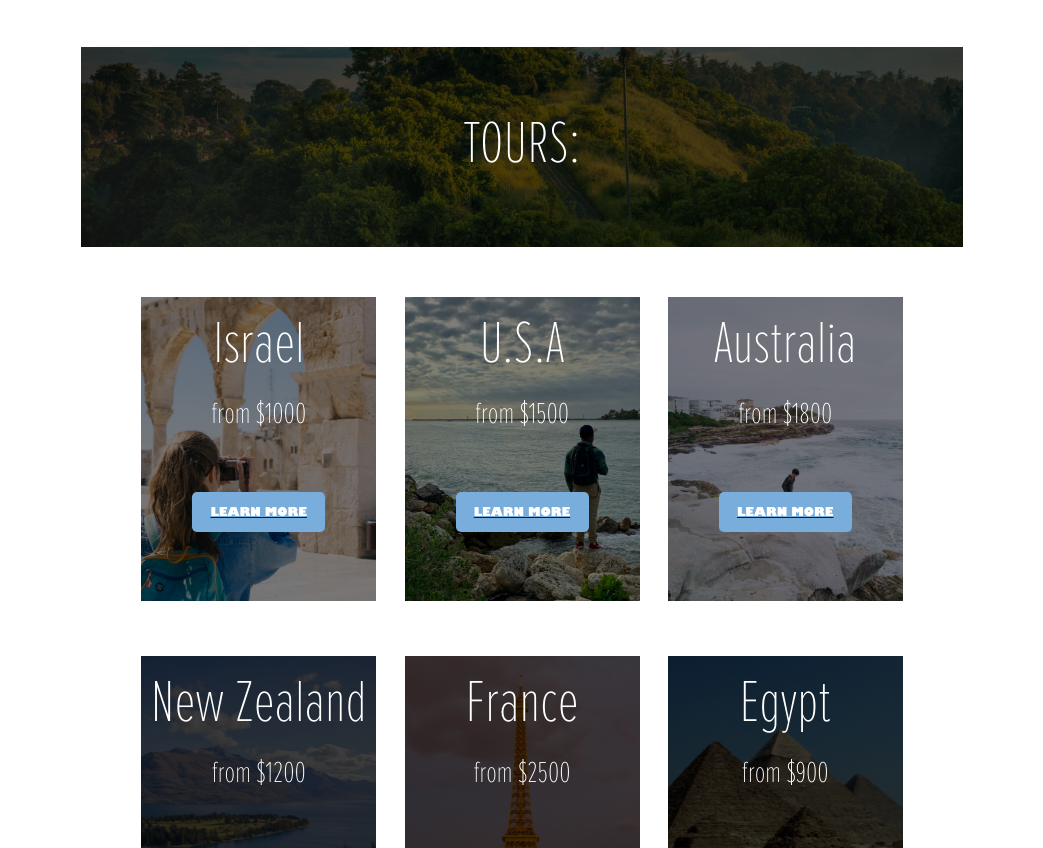
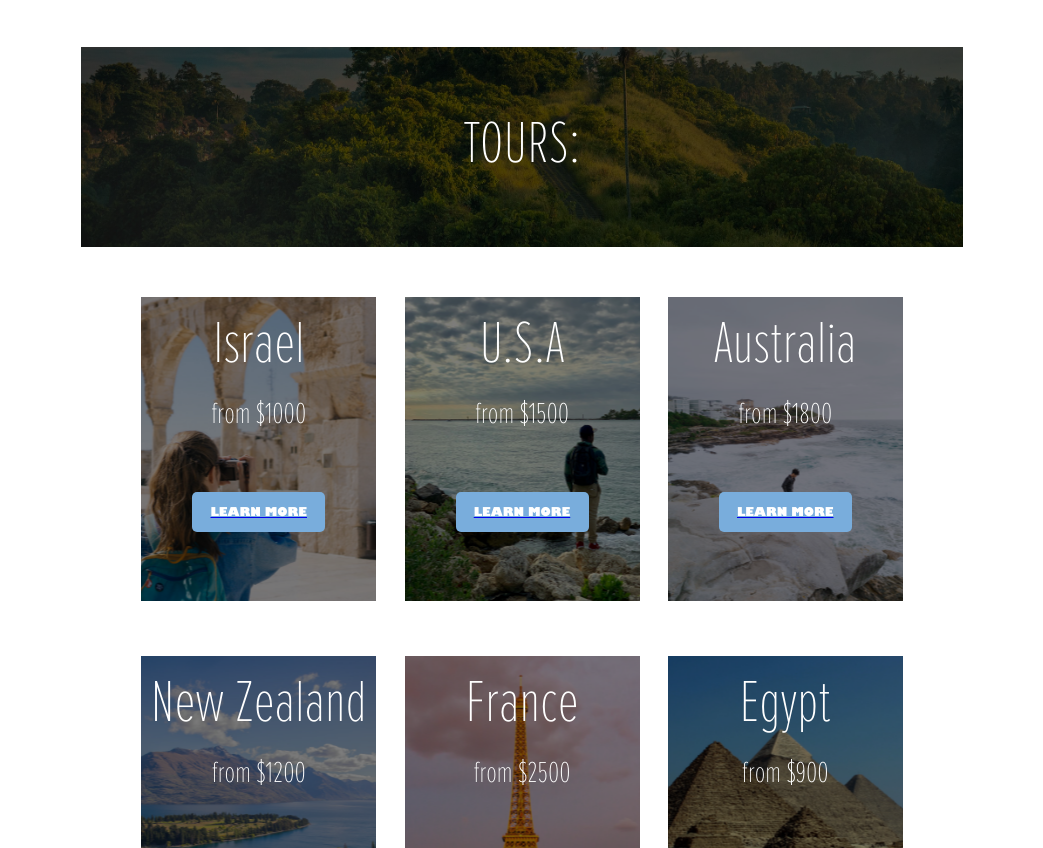
Before and after one commit to n215-lilywebe/homework-six, a website: page tours.html in a window 1280 px wide. Shown: the part 83-931 px from the top of the page, without its empty margins (118-1161 px from the left). Drawn offline with Linux system fonts and the light colour scheme.

Commit message:
fixed discrepancy in linear gradient

```diff
--- a/scss/mixins.scss
+++ b/scss/mixins.scss
@@ -1,7 +1,7 @@
 @mixin promo($bgImage:'../images/promo-tour-hero.png'){
     height:304px;
         width: 235px;
-        background-image: linear-gradient(rgba(0,0,0,.5),rgba(0,0,0,.5)),url($bgImage);
+        background-image: url($bgImage);
         background-position: center;
     background-size: cover;
     background-repeat: no-repeat;
--- a/scss/tours/tour-promo-card.scss
+++ b/scss/tours/tour-promo-card.scss
@@ -9,7 +9,7 @@
     margin-top: 50px;
 
     .promo1{
-        @include promo('../images/asset-5@2x.png');
+        @include promo('../images/israel/Group 50.png');
 
         .promo-text{
             margin-top:40px;
@@ -37,7 +37,7 @@
 
     }
     .promo2{
-        @include promo('../images/asset-11@2x.png');
+        @include promo('../images/usa/Group 36.png');
 
         .promo-text{
             margin-top:40px;
@@ -60,7 +60,7 @@
         }
     }
     .promo3{
-        @include promo('../images/asset-14@2x.png');
+        @include promo('../images/aus/Group 37.png');
 
         .promo-text{
             margin-top:40px;
```
Also changed, not shown: css/styles.css, images/aus/Group 37.png (added), images/israel/Group 50.png (added), images/usa/Group 36.png (added).
